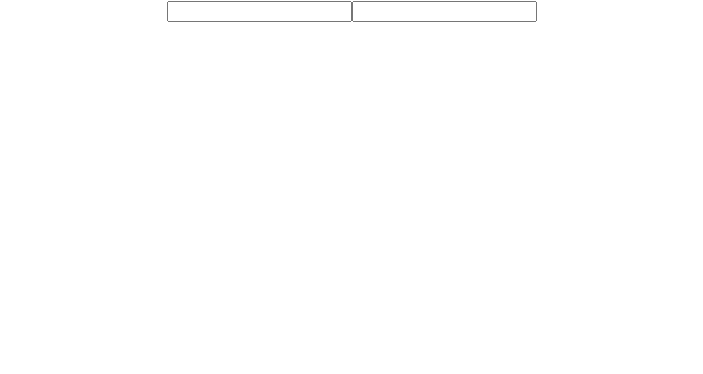
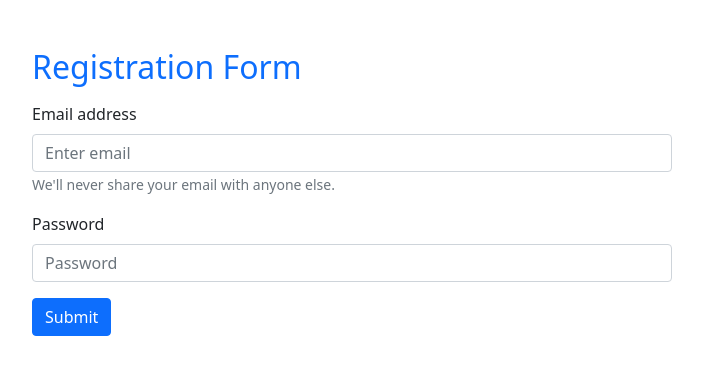
Before and after one commit to frsiam/email-password-authenticaion, a React (Create React App) app: page / in a window 1280 px wide. Shown: the top 374 px of the page, without its empty margins (288-991 px from the left). Built offline with nearby package versions, Linux system fonts and the light colour scheme.

Commit message:
react bootstrap install and create registration form

```diff
--- a/package.json
+++ b/package.json
@@ -6,8 +6,10 @@
     "@testing-library/jest-dom": "^5.16.4",
     "@testing-library/react": "^12.1.4",
     "@testing-library/user-event": "^13.5.0",
+    "bootstrap": "^5.1.3",
     "firebase": "^9.6.10",
     "react": "^18.0.0",
+    "react-bootstrap": "^2.2.3",
     "react-dom": "^18.0.0",
     "react-scripts": "5.0.0",
     "web-vitals": "^2.1.4"
--- a/src/App.js
+++ b/src/App.js
@@ -1,16 +1,44 @@
 import './App.css';
 import { getAuth } from "firebase/auth";
 import app from './firebase.init';
+import Form from 'react-bootstrap/Form'
+import Button from 'react-bootstrap/Button';
 
 const auth = getAuth(app);
 
 function App() {
+  const handleEmailBlur = (event) => {
+    console.log(event.target.value)
+  }
+  const handlePasswordBlur = (event) => {
+    console.log(event.target.value)
+  }
+  const handleFormSubmit = (event) => {
+    console.log('form submitted')
+    event.preventDefault()
+  }
   return (
-    <div className="App">
-      <form action="">
-        <input type="text" />
-        <input type="password" name="" id="" />
-      </form>
+    <div>
+      <div className="registration w-50 mx-auto mt-5">
+        <h2 className='text-primary my-3'>Registration Form</h2>
+      <Form onSubmit={handleFormSubmit}>
+        <Form.Group className="mb-3" controlId="formBasicEmail">
+          <Form.Label>Email address</Form.Label>
+          <Form.Control onBlur={handleEmailBlur} type="email" placeholder="Enter email" />
+          <Form.Text className="text-muted">
+            We'll never share your email with anyone else.
+          </Form.Text>
+        </Form.Group>
+
+        <Form.Group className="mb-3" controlId="formBasicPassword">
+          <Form.Label>Password</Form.Label>
+          <Form.Control onBlur={handlePasswordBlur} type="password" placeholder="Password" />
+        </Form.Group>
+        <Button variant="primary" type="submit">
+          Submit
+        </Button>
+      </Form>
+      </div>
     </div>
   );
 }
--- a/src/index.js
+++ b/src/index.js
@@ -3,6 +3,7 @@
 import './index.css';
 import App from './App';
 import reportWebVitals from './reportWebVitals';
+import 'bootstrap/dist/css/bootstrap.min.css';
 
 ReactDOM.render(
   <React.StrictMode>
```
Also changed, not shown: 1 other file (tests, documents, lock files or other folders).
